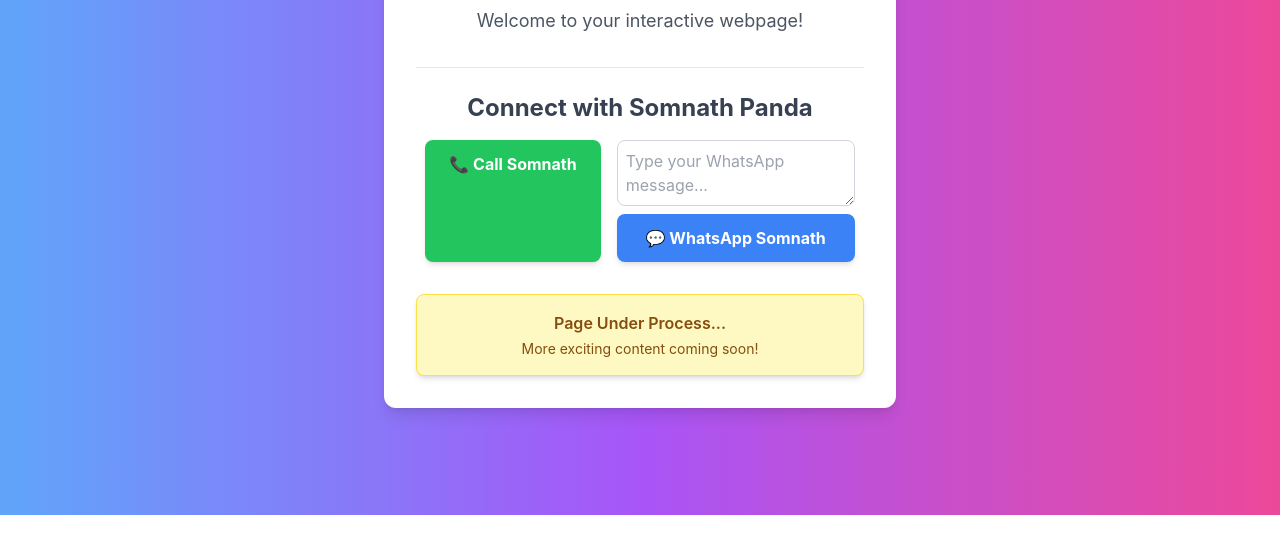
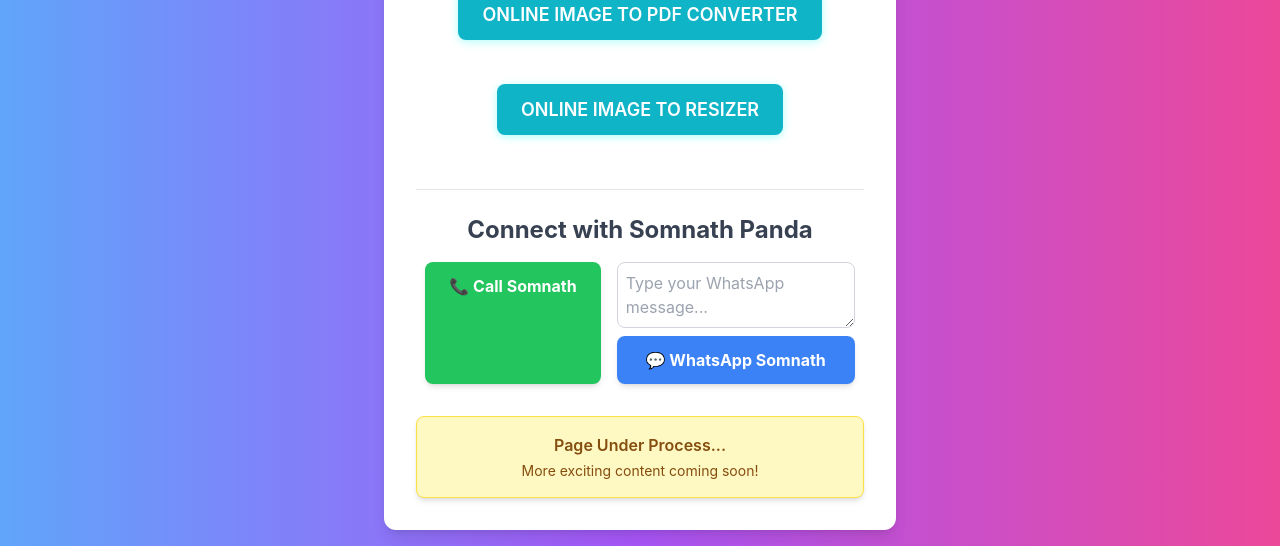
Before and after one commit to Spanda29/datalist, a plain HTML site: page sponlinehome.html in a window 1280 px wide. Shown: the part 285-831 px from the top of the page. Before the commit the page ends 800 px from the top, so only its background shows below. Drawn offline with nearby package versions, Linux system fonts and the light colour scheme.

Commit message:
Add files via upload

```diff
--- a/sponlinehome.html
+++ b/sponlinehome.html
@@ -39,6 +39,44 @@
         <p class="text-lg text-gray-600 mb-6">
             Welcome to your interactive webpage!
         </p>
+<a href="image2pdf.html" class="glow-link">
+  ONLINE IMAGE TO PDF CONVERTER
+</a>
+<a href="imageresizer.html" class="glow-link">
+  ONLINE IMAGE TO RESIZER
+</a>
+<style>
+.glow-link {
+  display: inline-block;
+  padding: 12px 24px;
+  background: #10b4c7;
+  color: #fff;
+  font-size: 18px;
+  font-weight: 600;
+  border-radius: 8px;
+  text-decoration: none;
+  box-shadow: 0 2px 8px #b2fefa;
+  margin: 22px 0;
+  transition: box-shadow 0.3s, background 0.3s;
+  position: relative;
+}
+
+.glow-link:hover {
+  background: #00ffa9;
+  color: #005c97;
+  box-shadow: 0 0 15px 3px #00ffa9, 0 2px 12px #10b4c7;
+  animation: glowPulse 0.8s infinite alternate;
+}
+
+@keyframes glowPulse {
+  from {
+    box-shadow: 0 0 15px 3px #00ffa9, 0 2px 12px #10b4c7;
+  }
+  to {
+    box-shadow: 0 0 34px 9px #00ffa9, 0 2px 16px #10b4c7;
+  }
+}
+</style>
 
         <!-- Contact Information Section -->
         <div class="mt-8 border-t border-gray-200 pt-6">
```
